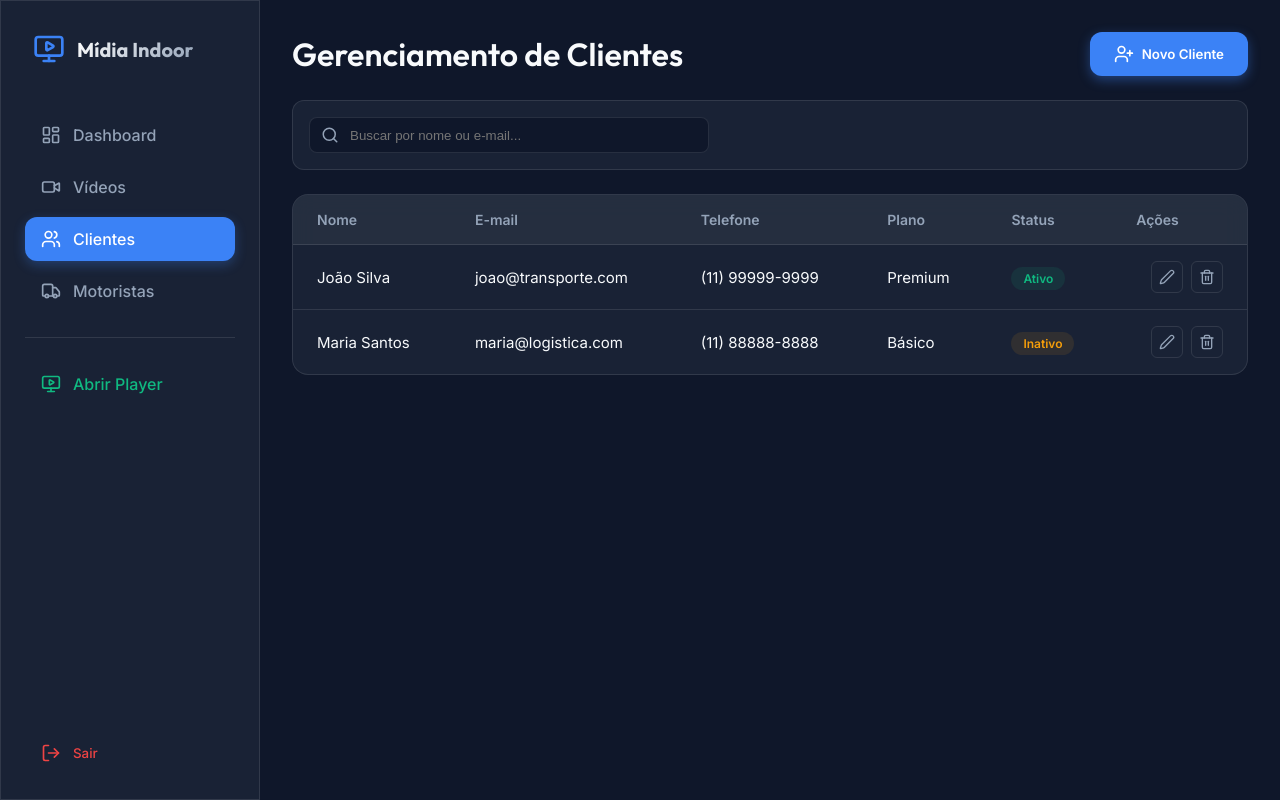
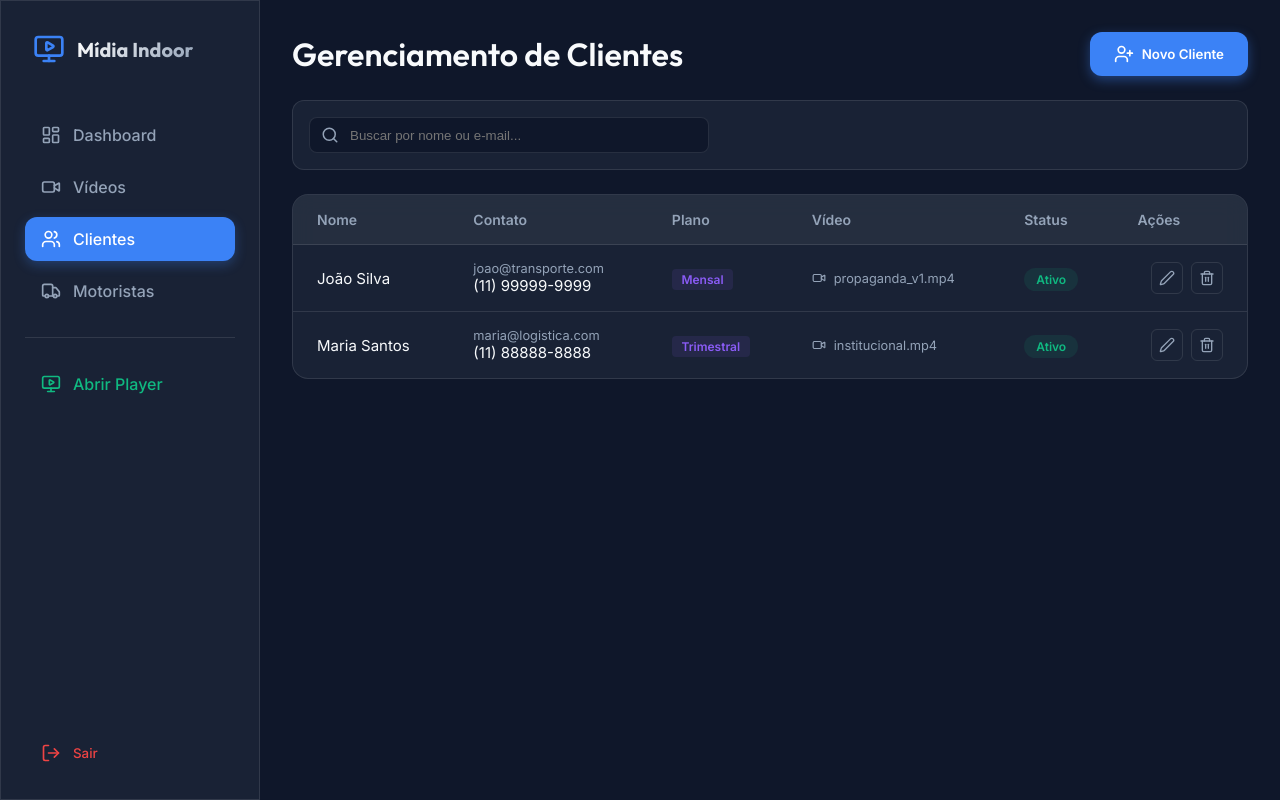
Before and after one commit to jataidesja-hub/M-dia-Indoor, a React (Vite) app: page /admin/clients in a window 1280 px wide. Built offline with nearby package versions, Linux system fonts and the light colour scheme; sample sign-in values are in the browser's storage.

Commit message:
Fix dashboard data and update client manager with plans and video upload

```diff
--- a/src/pages/ClientManager.jsx
+++ b/src/pages/ClientManager.jsx
@@ -1,36 +1,76 @@
 import React, { useState } from 'react';
 import { motion } from 'framer-motion';
-import { UserPlus, Search, Edit2, Trash2 } from 'lucide-react';
+import { UserPlus, Search, Edit2, Trash2, Upload, Video as VideoIcon } from 'lucide-react';
 import Modal from '../components/Modal';
 import './VideoManager.css';
 
 const ClientManager = () => {
     const [clients, setClients] = useState([
-        { id: 1, name: 'João Silva', email: 'joao@transporte.com', phone: '(11) 99999-9999', plan: 'Premium', status: 'Ativo' },
-        { id: 2, name: 'Maria Santos', email: 'maria@logistica.com', phone: '(11) 88888-8888', plan: 'Básico', status: 'Inativo' },
+        { id: 1, name: 'João Silva', email: 'joao@transporte.com', phone: '(11) 99999-9999', plan: 'Mensal', status: 'Ativo', videoName: 'propaganda_v1.mp4' },
+        { id: 2, name: 'Maria Santos', email: 'maria@logistica.com', phone: '(11) 88888-8888', plan: 'Trimestral', status: 'Ativo', videoName: 'institucional.mp4' },
     ]);
 
     const [isModalOpen, setIsModalOpen] = useState(false);
     const [editingClient, setEditingClient] = useState(null);
-    const [formData, setFormData] = useState({ name: '', email: '', phone: '', plan: 'Premium', status: 'Ativo' });
+    const [formData, setFormData] = useState({
+        name: '',
+        email: '',
+        phone: '',
+        plan: 'Mensal',
+        status: 'Ativo',
+        videoFile: null,
+        videoName: ''
+    });
 
     const handleOpenModal = (client = null) => {
         if (client) {
             setEditingClient(client);
-            setFormData({ name: client.name, email: client.email, phone: client.phone, plan: client.plan, status: client.status });
+            setFormData({
+                name: client.name,
+                email: client.email,
+                phone: client.phone,
+                plan: client.plan,
+                status: client.status,
+                videoName: client.videoName || '',
+                videoFile: null
+            });
         } else {
             setEditingClient(null);
-            setFormData({ name: '', email: '', phone: '', plan: 'Premium', status: 'Ativo' });
+            setFormData({
+                name: '',
+                email: '',
+                phone: '',
+                plan: 'Mensal',
+                status: 'Ativo',
+                videoFile: null,
+                videoName: ''
+            });
         }
         setIsModalOpen(true);
     };
 
+    const handleFileChange = (e) => {
+        const file = e.target.files[0];
+        if (file) {
+            setFormData({ ...formData, videoFile: file, videoName: file.name });
+        }
+    };
+
     const handleSave = (e) => {
         e.preventDefault();
+        const clientData = {
+            name: formData.name,
+            email: formData.email,
+            phone: formData.phone,
+            plan: formData.plan,
+            status: formData.status,
+            videoName: formData.videoName
+        };
+
         if (editingClient) {
-            setClients(clients.map(c => c.id === editingClient.id ? { ...c, ...formData } : c));
+            setClients(clients.map(c => c.id === editingClient.id ? { ...c, ...clientData } : c));
         } else {
-            setClients([...clients, { id: Date.now(), ...formData }]);
+            setClients([...clients, { id: Date.now(), ...clientData }]);
         }
         setIsModalOpen(false);
     };
@@ -61,9 +101,9 @@ const ClientManager = () => {
                     <thead>
                         <tr>
                             <th>Nome</th>
-                            <th>E-mail</th>
-                            <th>Telefone</th>
+                            <th>Contato</th>
                             <th>Plano</th>
+                            <th>Vídeo</th>
                             <th>Status</th>
                             <th className="text-right">Ações</th>
                         </tr>
@@ -72,9 +112,17 @@ const ClientManager = () => {
                         {clients.map((c) => (
                             <tr key={c.id}>
                                 <td>{c.name}</td>
-                                <td>{c.email}</td>
-                                <td>{c.phone}</td>
-                                <td>{c.plan}</td>
+                                <td>
+                                    <div style={{ fontSize: '0.8rem', color: 'var(--text-muted)' }}>{c.email}</div>
+                                    <div>{c.phone}</div>
+                                </td>
+                                <td><span className="badge-plan">{c.plan}</span></td>
+                                <td>
+                                    <div className="video-cell-mini">
+                                        <VideoIcon size={14} />
+                                        <span>{c.videoName || 'Sem vídeo'}</span>
+                                    </div>
+                                </td>
                                 <td>
                                     <span className={`badge ${c.status === 'Ativo' ? 'success' : 'warning'}`}>
                                         {c.status}
@@ -106,17 +154,42 @@ const ClientManager = () => {
                         <label>Telefone</label>
                         <input type="text" required value={formData.phone} onChange={(e) => setFormData({ ...formData, phone: e.target.value })} />
                     </div>
+                    <div className="form-grid">
+                        <div className="form-group">
+                            <label>Plano</label>
+                            <select value={formData.plan} onChange={(e) => setFormData({ ...formData, plan: e.target.value })}>
+                                <option value="Semanal">Semanal</option>
+                                <option value="Mensal">Mensal</option>
+                                <option value="Trimestral">Trimestral</option>
+                            </select>
+                        </div>
+                        <div className="form-group">
+                            <label>Status</label>
+                            <select value={formData.status} onChange={(e) => setFormData({ ...formData, status: e.target.value })}>
+                                <option value="Ativo">Ativo</option>
+                                <option value="Inativo">Inativo</option>
+                            </select>
+                        </div>
+                    </div>
+
                     <div className="form-group">
-                        <label>Plano</label>
-                        <select value={formData.plan} onChange={(e) => setFormData({ ...formData, plan: e.target.value })}>
-                            <option value="Premium">Premium</option>
-                            <option value="Básico">Básico</option>
-                            <option value="Empresarial">Empresarial</option>
-                        </select>
+                        <label>Vídeo do Cliente</label>
+                        <div className="upload-container" onClick={() => document.getElementById('video-upload').click()}>
+                            <Upload size={20} />
+                            <span>{formData.videoName || 'Clique para subir o vídeo'}</span>
+                            <input
+                                id="video-upload"
+                                type="file"
+                                accept="video/*"
+                                style={{ display: 'none' }}
+                                onChange={handleFileChange}
+                            />
+                        </div>
                     </div>
+
                     <div className="modal-footer">
                         <button type="button" className="btn-secondary" onClick={() => setIsModalOpen(false)}>Cancelar</button>
-                        <button type="submit" className="btn-primary">Salvar</button>
+                        <button type="submit" className="btn-primary">Salvar Cliente</button>
                     </div>
                 </form>
             </Modal>
--- a/src/pages/Dashboard.css
+++ b/src/pages/Dashboard.css
@@ -145,3 +145,14 @@
 .animate-pulse {
     animation: pulse 2s infinite ease-in-out;
 }
+
+.activity-placeholder {
+    display: flex;
+    align-items: center;
+    justify-content: center;
+    height: 200px;
+    color: var(--text-muted);
+    font-style: italic;
+    border: 1px dashed var(--glass-border);
+    border-radius: var(--radius-md);
+}
--- a/src/pages/Dashboard.jsx
+++ b/src/pages/Dashboard.jsx
@@ -13,10 +13,10 @@ import './Dashboard.css';
 
 const Dashboard = () => {
     const stats = [
-        { title: 'Dispositivos Online', value: '12', icon: Signal, color: '#10b981', trend: '+2 hoje' },
-        { title: 'Vídeos Ativos', value: '48', icon: Video, color: '#3b82f6', trend: 'Total da rede' },
-        { title: 'Clientes', value: '24', icon: Users, color: '#8b5cf6', trend: '+3 este mês' },
-        { title: 'Tempo Exibição', value: '124h', icon: Clock, color: '#f59e0b', trend: 'Últimas 24h' }
+        { title: 'Dispositivos Online', value: '0', icon: Signal, color: '#10b981', trend: 'Aguardando conexão' },
+        { title: 'Vídeos Ativos', value: '0', icon: Video, color: '#3b82f6', trend: 'Nenhum vídeo' },
+        { title: 'Clientes', value: '0', icon: Users, color: '#8b5cf6', trend: 'Inicie agora' },
+        { title: 'Tempo Exibição', value: '0h', icon: Clock, color: '#f59e0b', trend: 'Sem atividade' }
     ];
 
     return (
@@ -54,17 +54,9 @@ const Dashboard = () => {
                 <div className="content-card glass recent-activity">
                     <h3>Atividade Recente</h3>
                     <div className="activity-list">
-                        {[1, 2, 3, 4].map((item) => (
-                            <div key={item} className="activity-item">
-                                <div className="activity-icon blue">
-                                    <Video size={16} />
-                                </div>
-                                <div className="activity-info">
-                                    <p className="activity-title">Novo vídeo configurado</p>
-                                    <p className="activity-time">Há 5 minutos - Tablet #04</p>
-                                </div>
-                            </div>
-                        ))}
+                        <div className="activity-placeholder">
+                            <p>Nenhuma atividade registrada ainda.</p>
+                        </div>
                     </div>
                 </div>
             </div>
--- a/src/pages/VideoManager.css
+++ b/src/pages/VideoManager.css
@@ -170,3 +170,45 @@
 .text-right {
     text-align: right;
 }
+
+.upload-container {
+    border: 2px dashed var(--glass-border);
+    border-radius: var(--radius-md);
+    padding: 1.5rem;
+    display: flex;
+    flex-direction: column;
+    align-items: center;
+    gap: 0.5rem;
+    cursor: pointer;
+    color: var(--text-muted);
+    transition: all 0.2s;
+}
+
+.upload-container:hover {
+    border-color: var(--primary);
+    background: rgba(59, 130, 246, 0.05);
+    color: var(--text-main);
+}
+
+.form-grid {
+    display: grid;
+    grid-template-columns: 1fr 1fr;
+    gap: 1rem;
+}
+
+.video-cell-mini {
+    display: flex;
+    align-items: center;
+    gap: 0.5rem;
+    font-size: 0.8rem;
+    color: var(--text-muted);
+}
+
+.badge-plan {
+    background: rgba(139, 92, 246, 0.1);
+    color: #8b5cf6;
+    padding: 0.2rem 0.6rem;
+    border-radius: 4px;
+    font-size: 0.75rem;
+    font-weight: 600;
+}
```
